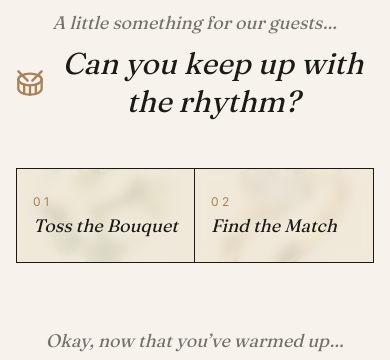
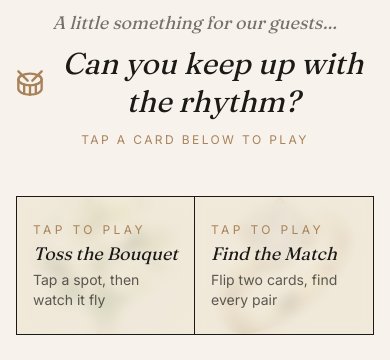
Before and after one commit to Niola-DC/olukorede-and-oghenevize, a Next.js app: page / in a window 390 px wide. Shown: the part 6340-6700 px from the top of the page. Built offline with nearby package versions, Linux system fonts and the light colour scheme.

Commit message:
ADD Better UX

```diff
--- a/app/components/GamesSection.tsx
+++ b/app/components/GamesSection.tsx
@@ -31,6 +31,9 @@ export default function GamesSection() {
           <Drum aria-hidden="true" className="h-7 w-7 shrink-0 text-tan-deep sm:h-8 sm:w-8" />
           Can you keep up with the rhythm?
         </p>
+        <p className="mt-3 text-xs uppercase tracking-[0.2em] text-tan-deep">
+          Tap a card below to play
+        </p>
       </Reveal>
 
       <div className="mx-auto mt-12 max-w-4xl">
@@ -53,11 +56,13 @@ export default function GamesSection() {
               />
               <span aria-hidden="true" className="game-tile-glass" />
               <span className="game-tile-content">
-                <span className="eyebrow mb-1 block text-tan-deep">01</span>
+                <span className="game-tile-cta eyebrow mb-1 block text-tan-deep">
+                  Tap to Play
+                </span>
                 <span className="block font-display text-lg italic leading-tight [text-shadow:0_1px_12px_rgba(255,255,255,0.6)] sm:text-2xl">
                   Toss the Bouquet
                 </span>
-                <span className="mt-1 hidden text-sm text-ink/70 sm:block">
+                <span className="mt-1 block text-sm text-ink/70">
                   Tap a spot, then watch it fly
                 </span>
               </span>
@@ -82,11 +87,13 @@ export default function GamesSection() {
               />
               <span aria-hidden="true" className="game-tile-glass" />
               <span className="game-tile-content">
-                <span className="eyebrow mb-1 block text-tan-deep">02</span>
+                <span className="game-tile-cta eyebrow mb-1 block text-tan-deep">
+                  Tap to Play
+                </span>
                 <span className="block font-display text-lg italic leading-tight [text-shadow:0_1px_12px_rgba(255,255,255,0.6)] sm:text-2xl">
                   Find the Match
                 </span>
-                <span className="mt-1 hidden text-sm text-ink/70 sm:block">
+                <span className="mt-1 block text-sm text-ink/70">
                   Flip two cards, find every pair
                 </span>
               </span>
```
